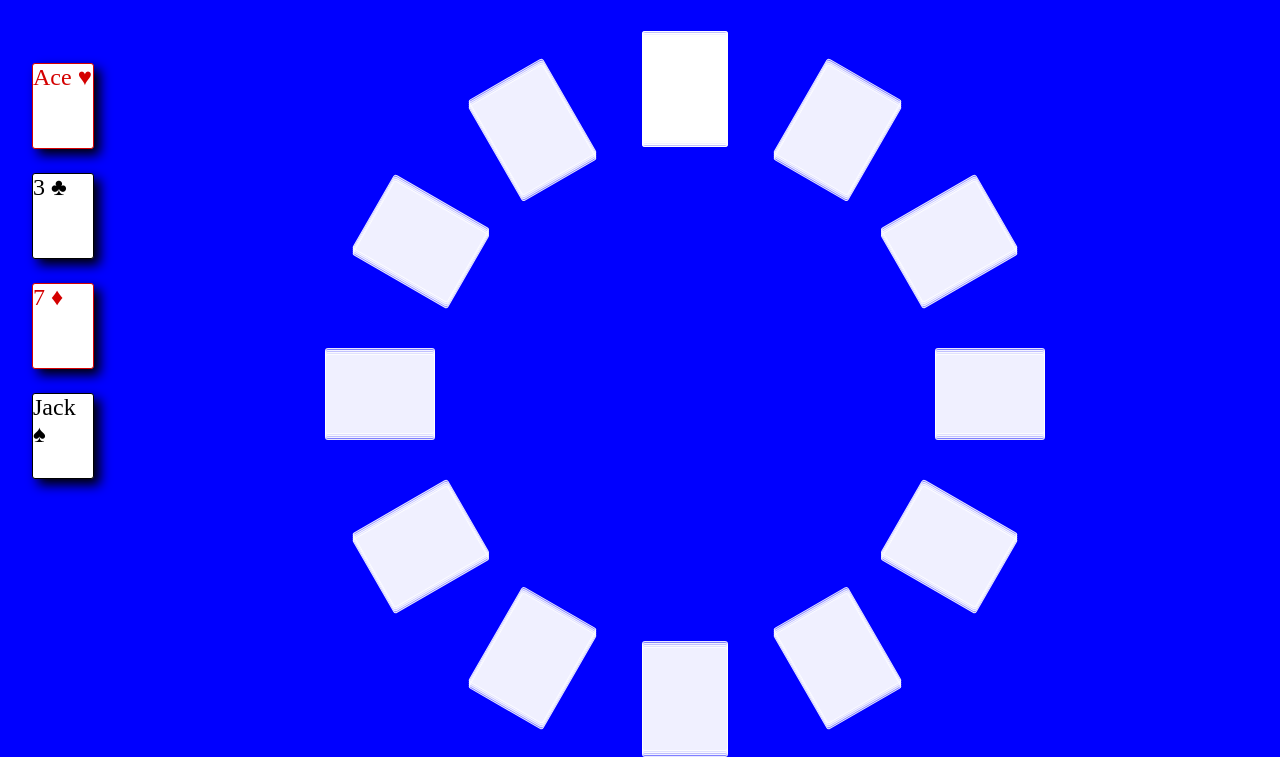
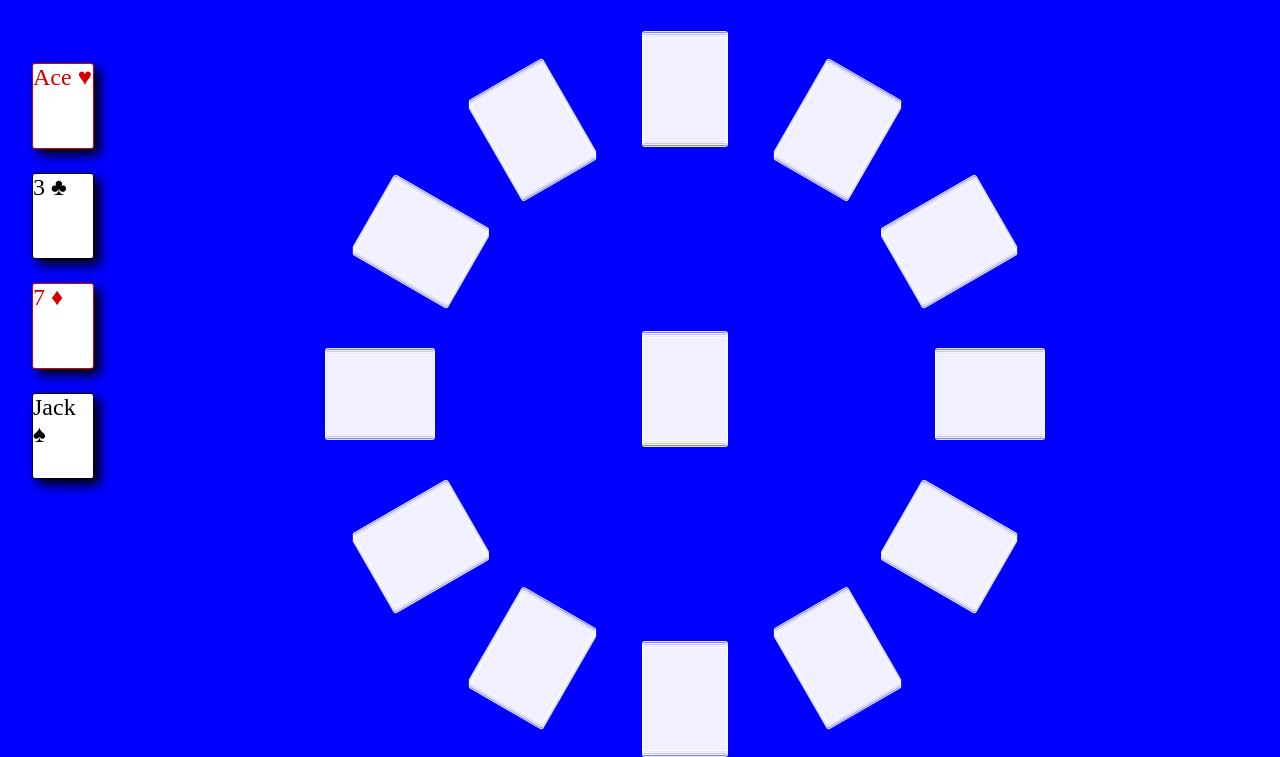
Before and after one commit to bboyle/clock-patience, a website: page app/index.html in a window 1280 px wide. Shown: the part 90-847 px from the top of the page. Drawn offline with Linux system fonts and the light colour scheme.

Commit message:
fix position of King cards

```diff
--- a/app/css/clockp.css
+++ b/app/css/clockp.css
@@ -2,6 +2,7 @@ body {
 	font-size: 1.5em;
 	overflow: hidden;
 }
+
 
 table {
 	table-layout: fixed;
@@ -118,11 +119,11 @@ td:nth-child( 12 ) {
 	transform: rotate( 0 );
 }
 td:nth-child( 13 ) {
-	-webkit-transform: none;
-	-ms-transform: none;
-	-moz-transform: none;
-	-o-transform: none;
-	transform: none;
+	-webkit-transform: translateY( 12.5em );
+	-ms-transform: translateY( 12.5em );
+	-moz-transform: translateY( 12.5em );
+	-o-transform: translateY( 12.5em );
+	transform: translateY( 12.5em );
 	-webkit-transform-origin: 50% 50%;
 	-ms-transform-origin: 50% 50%;
 	-moz-transform-origin: 50% 50%;
--- a/src/clockp.css
+++ b/src/clockp.css
@@ -119,11 +119,11 @@ td:nth-child( 12 ) {
 	transform: rotate( 0 );
 }
 td:nth-child( 13 ) {
-	-webkit-transform: none;
-	-ms-transform: none;
-	-moz-transform: none;
-	-o-transform: none;
-	transform: none;
+	-webkit-transform: translateY( 12.5em );
+	-ms-transform: translateY( 12.5em );
+	-moz-transform: translateY( 12.5em );
+	-o-transform: translateY( 12.5em );
+	transform: translateY( 12.5em );
 	-webkit-transform-origin: 50% 50%;
 	-ms-transform-origin: 50% 50%;
 	-moz-transform-origin: 50% 50%;
```
